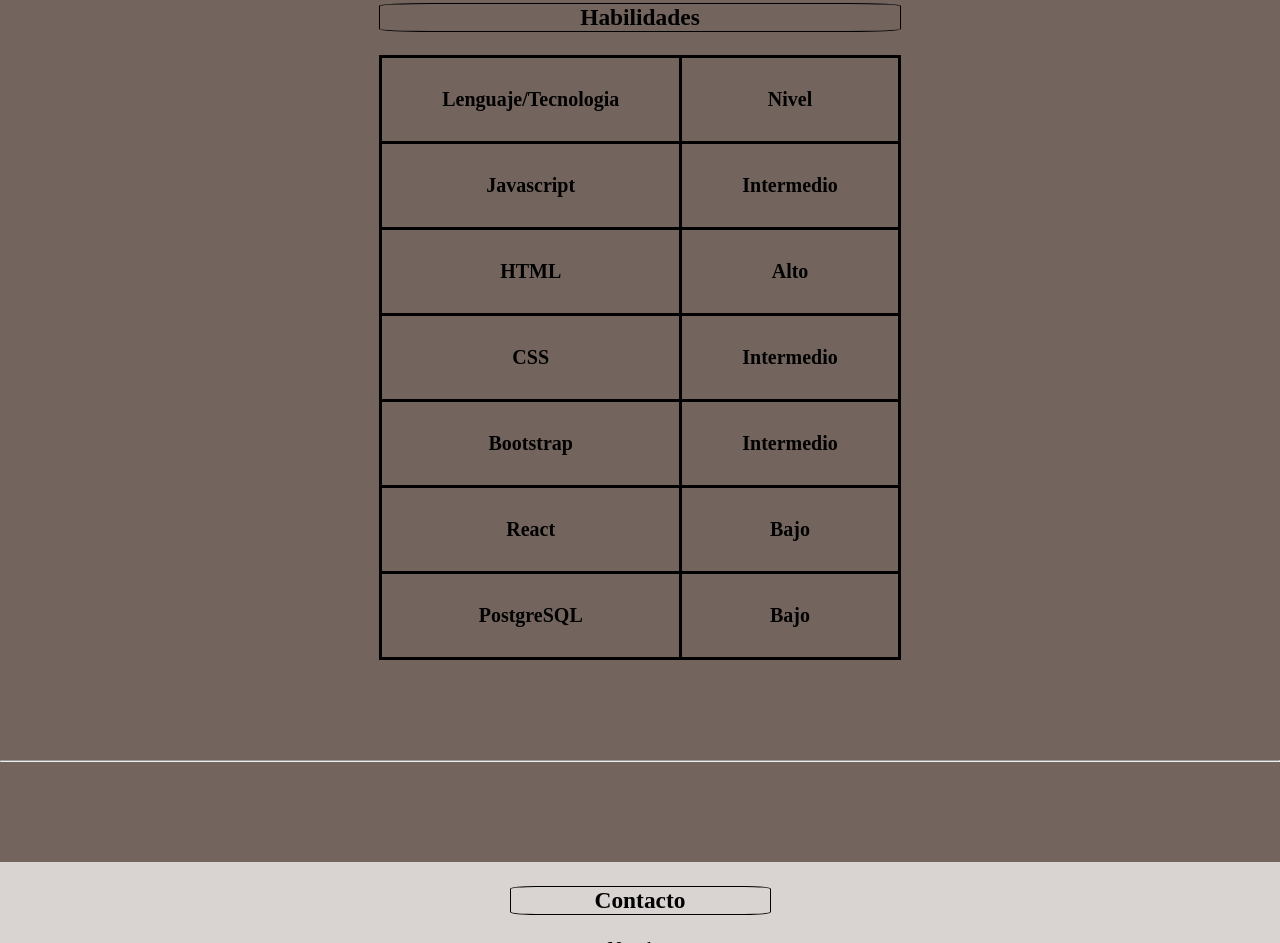
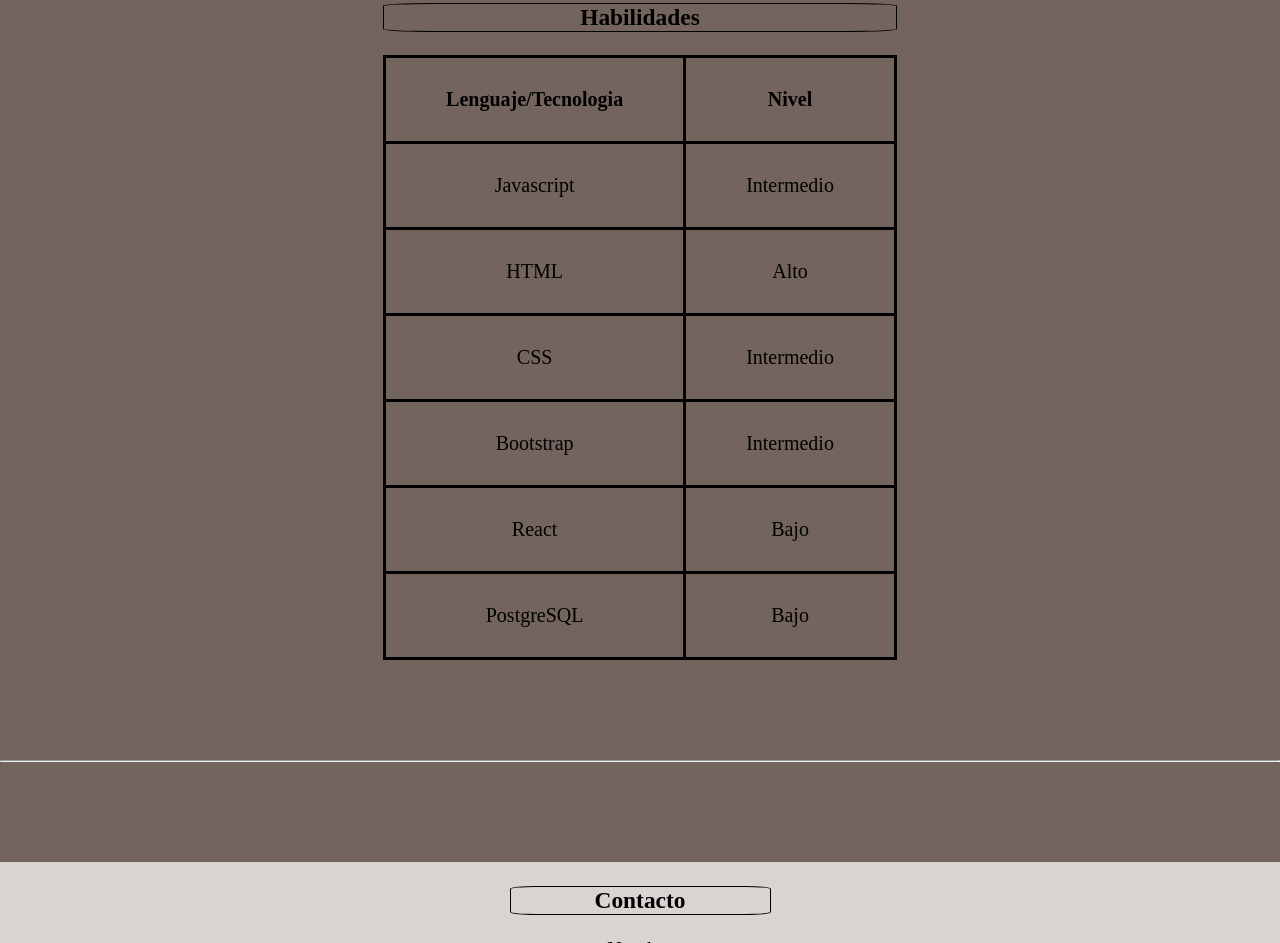
Before and after one commit to gonz1xz/trabajopractico1.github.io, a plain HTML site: page index.html in a window 1280 px wide. Shown: the part 1272-2215 px from the top of the page. Drawn offline with Linux system fonts and the light colour scheme.

Commit message:
Update index.html

```diff
--- a/index.html
+++ b/index.html
@@ -116,29 +116,29 @@
                 </tr>
 
                 <tr>
-                    <th>Javascript</th>
-                    <th class="nivel2">Intermedio</th>
+                    <td>Javascript</td>
+                    <td class="nivel2">Intermedio</td>
                 </tr>
                 <tr>
-                    <th>HTML</th>
-                    <th class="nivel3">Alto</th>
+                    <td>HTML</td>
+                    <td class="nivel3">Alto</td>
                 </tr>
                 <tr>
-                    <th>CSS</th>
-                    <th class="nivel2">Intermedio</th>
+                    <td>CSS</td>
+                    <td class="nivel2">Intermedio</td>
 
                 </tr>
                 <tr>
-                    <th>Bootstrap</th>
-                    <th class="nivel2">Intermedio</th>
+                    <td>Bootstrap</td>
+                    <td class="nivel2">Intermedio</td>
                 </tr>
                 <tr>
-                    <th>React</th>
-                    <th class="nivel1">Bajo</th>
+                    <td>React</td>
+                    <td class="nivel1">Bajo</td>
                 </tr>
                 <tr>
-                    <th>PostgreSQL</th>
-                    <th class="nivel1">Bajo</th>
+                    <td>PostgreSQL</td>
+                    <td class="nivel1">Bajo</td>
                 </tr>
             </table>
 
```
